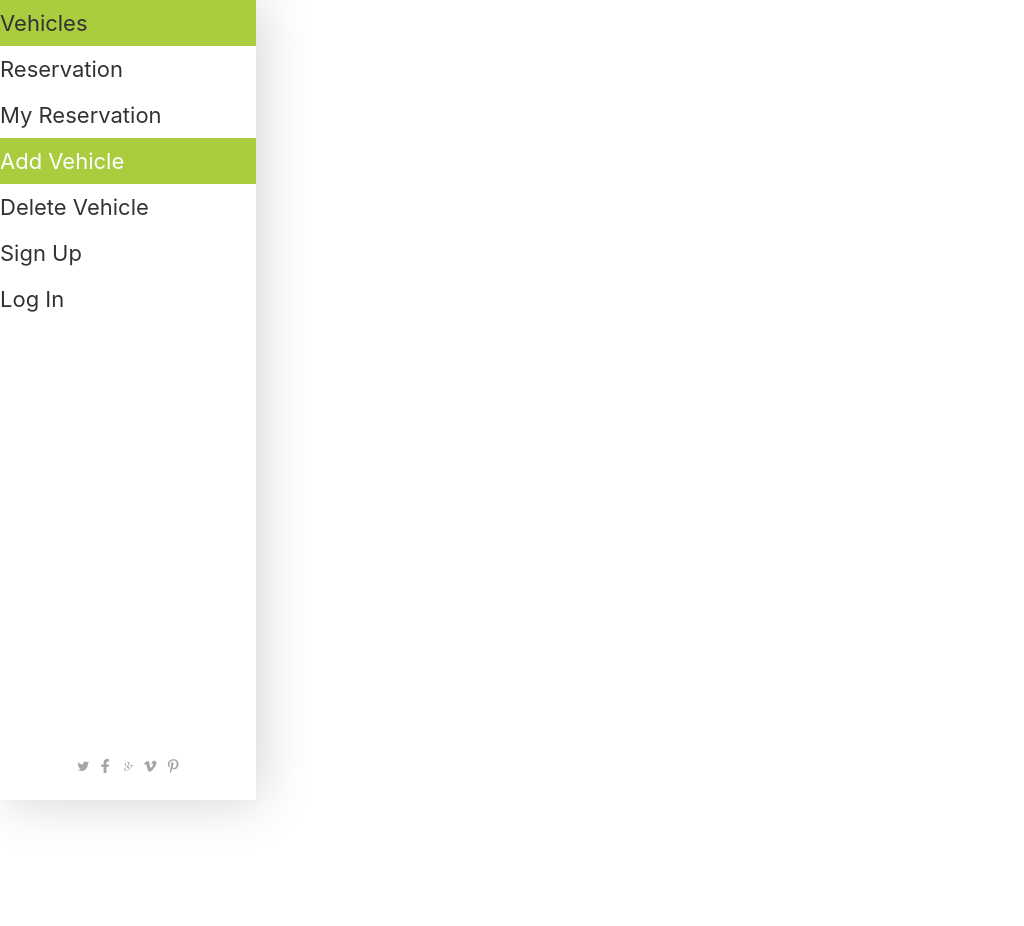
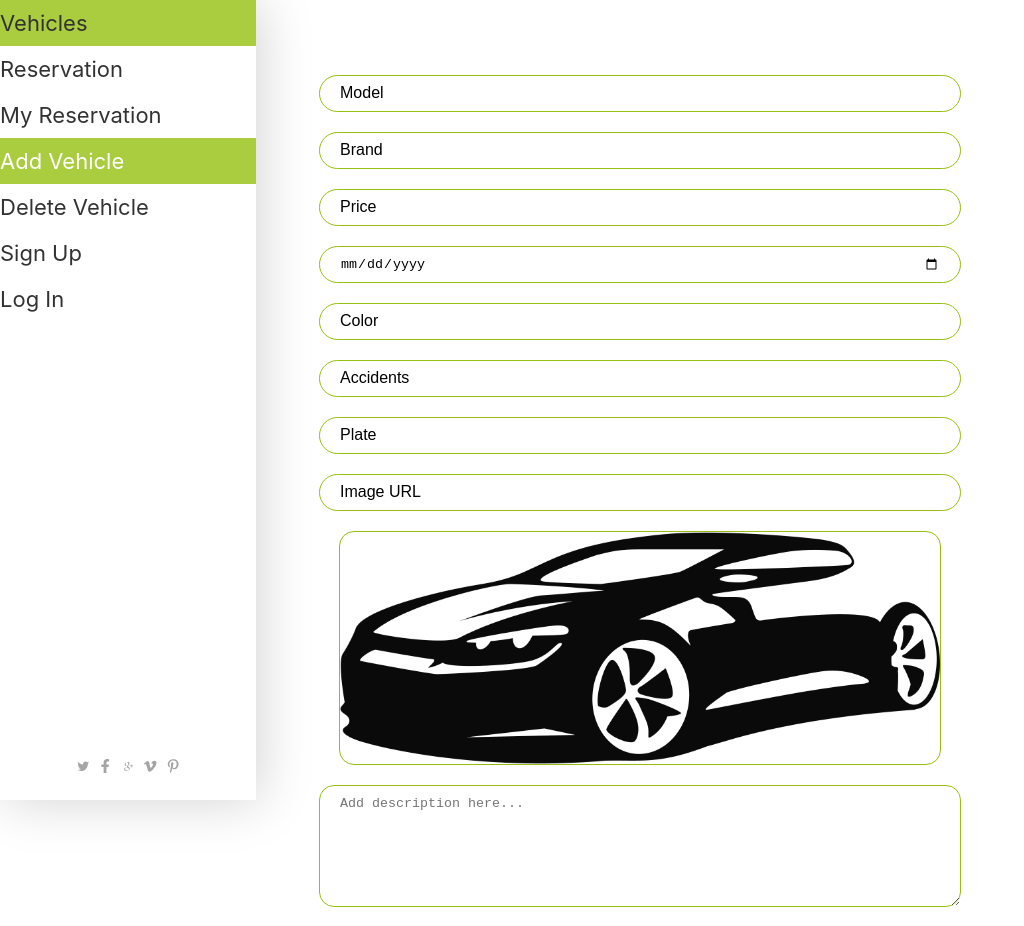
Before and after one commit to ONJoseph/motorcycle-rental-frontend, a React (Create React App) app: page /add-vehicle in a window 1280 px wide. Shown: the top 926 px of the page, without its empty margins (0-1024 px from the left). Before the commit the page ends 800 px from the top, so only its background shows below. Built offline with nearby package versions, Linux system fonts and the light colour scheme.

Commit message:
Enable user create a new vehicle

```diff
--- a/src/pages/Add.jsx
+++ b/src/pages/Add.jsx
@@ -1,5 +1,86 @@
-import React from 'react';
+/* eslint-disable react-hooks/exhaustive-deps */
+import React, { useState, useEffect } from 'react';
+import { useNavigate } from 'react-router-dom';
+import { useCreateVehicleMutation } from '../redux/vehicleSlice';
+import styles from '../styles/Add.module.css';
+import noImage from '../assets/images/no_image_available.png';
 
-const Add = () => <div>Building</div>;
+const Add = () => {
+  const navigate = useNavigate();
+  const [createVehicleMutation] = useCreateVehicleMutation();
+  const [formData, setFormData] = useState({});
+  const [isValid, setIsValid] = useState(false);
+  const [error, setError] = useState(null);
+
+  const validateForm = () => {
+    let valid = true;
+    if (formData.model?.length === 0) valid = false;
+    if (formData.model === undefined) valid = false;
+    if (formData.brand?.length === 0) valid = false;
+    if (formData.brand === undefined) valid = false;
+    if (formData.price?.length === 0) valid = false;
+    if (formData.price === undefined) valid = false;
+    if (formData.year === undefined) valid = false;
+    if (formData.color?.length === 0) valid = false;
+    if (formData.color === undefined) valid = false;
+    if (formData.accidents?.length === 0) valid = false;
+    if (formData.accidents === undefined) valid = false;
+    if (formData.registration_plate === null) valid = false;
+    if (formData.registration_plate === undefined) valid = false;
+    if (formData.picture?.length === 0) valid = false;
+    if (formData.picture === undefined) valid = false;
+    if (formData.description?.length === 0) valid = false;
+    if (formData.description === undefined) valid = false;
+    setIsValid(valid);
+  };
+
+  const changeHandler = (e) => {
+    setFormData({
+      ...formData,
+      [e.target.name]: e.target.value,
+    });
+  };
+
+  const sendForm = async (e) => {
+    e.preventDefault();
+    try {
+      console.log(formData);
+      const response = await createVehicleMutation(formData);
+      if (response.ok) {
+        console.log('proceceed');
+        navigate('/');
+      } else {
+        console.log('error in else');
+        throw new Error('Failed to create');
+      }
+    } catch (error) {
+      setError('Failed to create');
+      console.log('error in catch');
+    }
+  };
+
+  useEffect(() => {
+    validateForm();
+  }, [formData]);
+
+  return (
+    <section className={styles.container}>
+      {error && <p>{error}</p>}
+      <form className={styles.addForm} onSubmit={sendForm}>
+        <input className={styles.formInput} type="text" name="model" placeholder="Model" onChange={changeHandler} />
+        <input className={styles.formInput} type="text" name="brand" placeholder="Brand" onChange={changeHandler} />
+        <input className={styles.formInput} type="text" name="price" placeholder="Price" onChange={changeHandler} />
+        <input className={styles.formInput} type="date" name="year" placeholder="Year" onChange={changeHandler} />
+        <input className={styles.formInput} type="text" name="color" placeholder="Color" onChange={changeHandler} />
+        <input className={styles.formInput} type="text" name="accidents" placeholder="Accidents" onChange={changeHandler} />
+        <input className={styles.formInput} type="text" name="registration_plate" placeholder="Plate" onChange={changeHandler} />
+        <input className={styles.formInput} type="text" name="picture" placeholder="Image URL" onChange={changeHandler} />
+        <img className={styles.photo} src={formData.picture || noImage} alt="upload model" />
+        <textarea className={styles.formText} name="description" placeholder="Add description here..." onChange={changeHandler} />
+        <button className={styles.submit} type="submit" disabled={!isValid}>Create</button>
+      </form>
+    </section>
+  );
+};
 
 export default Add;
--- a/src/redux/vehicleSlice.js
+++ b/src/redux/vehicleSlice.js
@@ -13,7 +13,29 @@ export const vehicleApiSlice = apiSlice.injectEndpoints({
     getVehicleById: builder.query({
       query: (id) => `/vehicles/${id}`,
     }),
+    createVehicle: builder.mutation({
+      query: (formData) => ({
+        url: '/vehicles',
+        method: 'POST',
+        headers: {
+          'Content-Type': 'application/json',
+        },
+        body: JSON.stringify({
+          ...formData,
+        }),
+      }),
+      responseHandler: (response) => {
+        if (response.ok) {
+          return response.json();
+        }
+        throw new Error('Failed to create');
+      },
+    }),
   }),
 });
 
-export const { useGetVehiclesQuery, useGetVehicleByIdQuery } = vehicleApiSlice;
+export const {
+  useGetVehiclesQuery,
+  useGetVehicleByIdQuery,
+  useCreateVehicleMutation,
+} = vehicleApiSlice;
--- /dev/null
+++ b/src/styles/Add.module.css
@@ -0,0 +1,64 @@
+.container {
+  padding-top: 75px;
+  padding-bottom: 20px;
+}
+
+.addForm {
+  display: flex;
+  flex-direction: column;
+  gap: 20px;
+  padding: 0 10%;
+}
+
+.formInput {
+  border: 1px solid  rgb(149, 192, 16);
+  border-radius: 50px;
+  height: 35px;
+  padding: 0 20px;
+  width: 100%;
+  max-width: 600px;
+  margin: auto;
+}
+
+.formInput::placeholder {
+  color: black;
+  font-size: 1rem;
+}
+
+.formText {
+  border-radius: 15px;
+  border: 1px solid rgb(149, 192, 16);
+  height: 100px;
+  padding: 10px 20px;
+  margin: auto;
+  width: 100%;
+  max-width: 600px;
+}
+
+.nullOption {
+  color: lightgray;
+}
+
+.photo {
+  border-radius: 15px;
+  width: 100%;
+  max-width: 600px;
+  margin: auto;
+  border: 1px solid rgb(149, 192, 16);
+}
+
+.submit {
+  height: 40px;
+  border-radius: 50px;
+  border: 0;
+  background-color: #21bf73;
+  color: white;
+  width: 100%;
+  max-width: 600px;
+  margin: auto;
+}
+
+.submit:disabled {
+  background-color: lightgrey;
+  color: gray;
+}
```
Also changed, not shown: src/assets/images/no_image_available.png (added).
